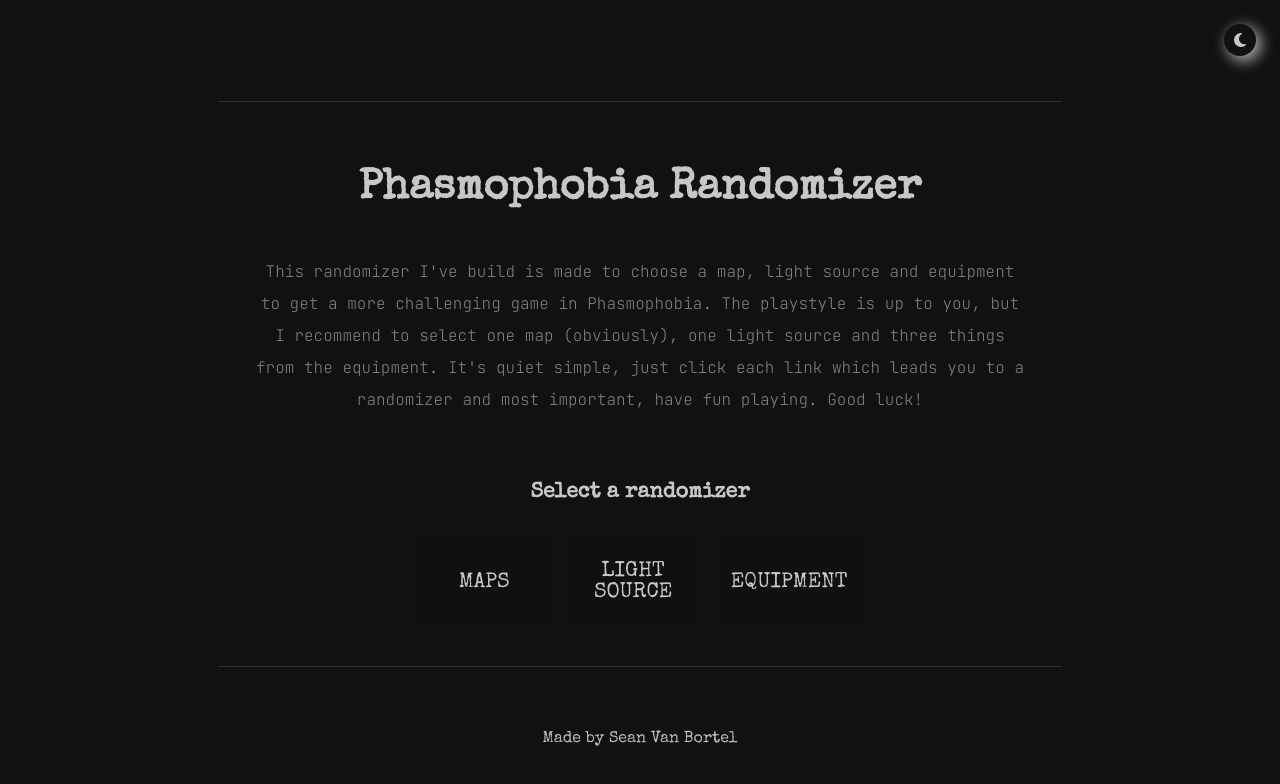
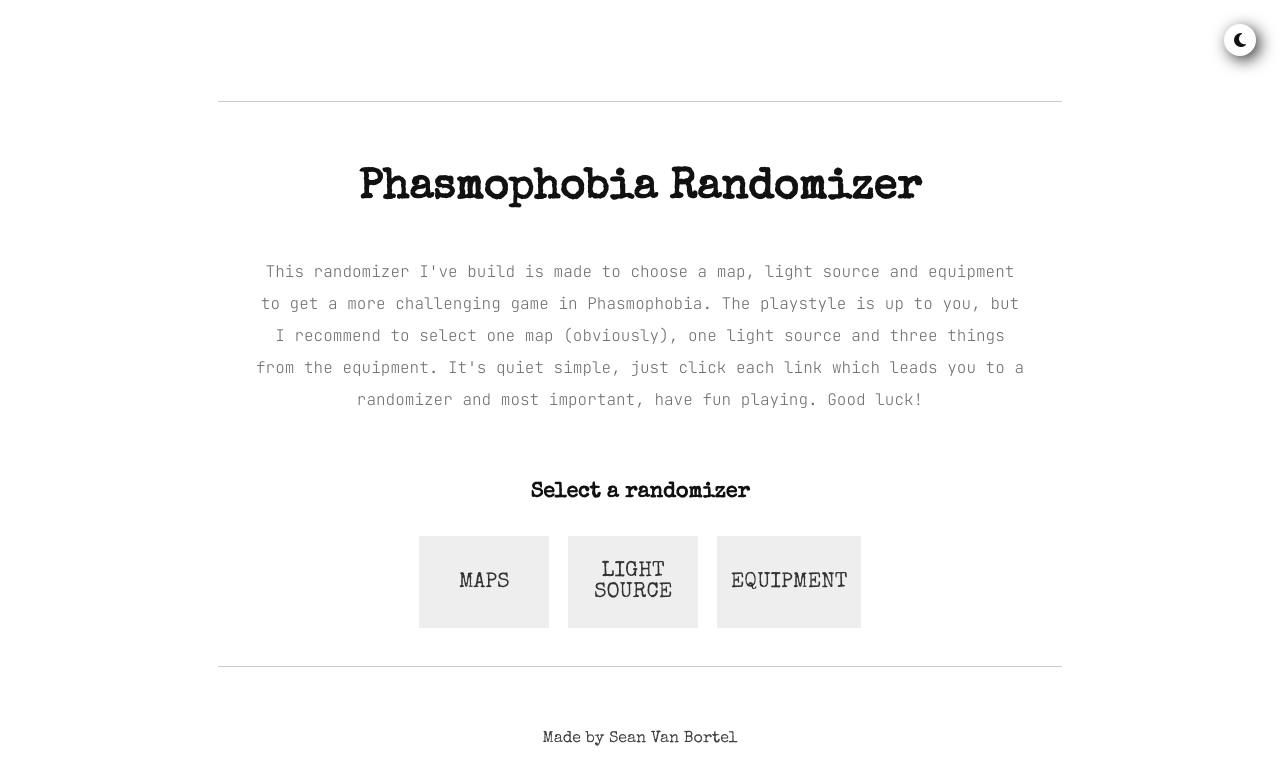
Before and after one commit to seanvanbortel/randomizor-phasmophobia, a website: page views/index.html in a window 1280 px wide. Both pictures are taken after a click on the element 1240 px from the left and 40 px from the top of the page. Drawn offline with nearby package versions, Linux system fonts and the light colour scheme.

Commit message:
change the dark-mode state

```diff
--- a/views/script.js
+++ b/views/script.js
@@ -6,6 +6,8 @@
 let button = document.querySelector('button');
 let result = document.getElementById("randomizer");
 let resultOnPage = document.getElementById("result");
+
+let darkMode = localStorage.getItem("dark-mode");
 
 // FUNCTIONS
 randomNumber = (min, max) => {
@@ -108,4 +110,10 @@
 const toggleDarkMode = () => {
     let body = document.querySelector('body');
     body.classList.toggle("dark-mode");
+    if (darkMode == "enabled") {
+        localStorage.setItem("dark-mode", "disabled");
+    }
+    else {
+        localStorage.setItem("dark-mode", "enabled");
+    }
 }
--- a/views/style.css
+++ b/views/style.css
@@ -8,8 +8,8 @@
   align-items: center;
   height: 100vh;
   font-family: "Special Elite", cursive;
-  background: #fff;
-  transition: 0.3s;
+  background: #000;
+  filter: invert(100);
 }
 
 .home {
@@ -139,10 +139,9 @@
 }
 
 .dark-mode {
-  opacity: 0.98;
-  filter: invert(100);
-  background-color: #111;
-  color: #333;
+  filter: invert(0);
+  background-color: #fff;
+  color: #111;
   transition: 0.3s;
 }
 
```
Also changed, not shown: 1 other file.
